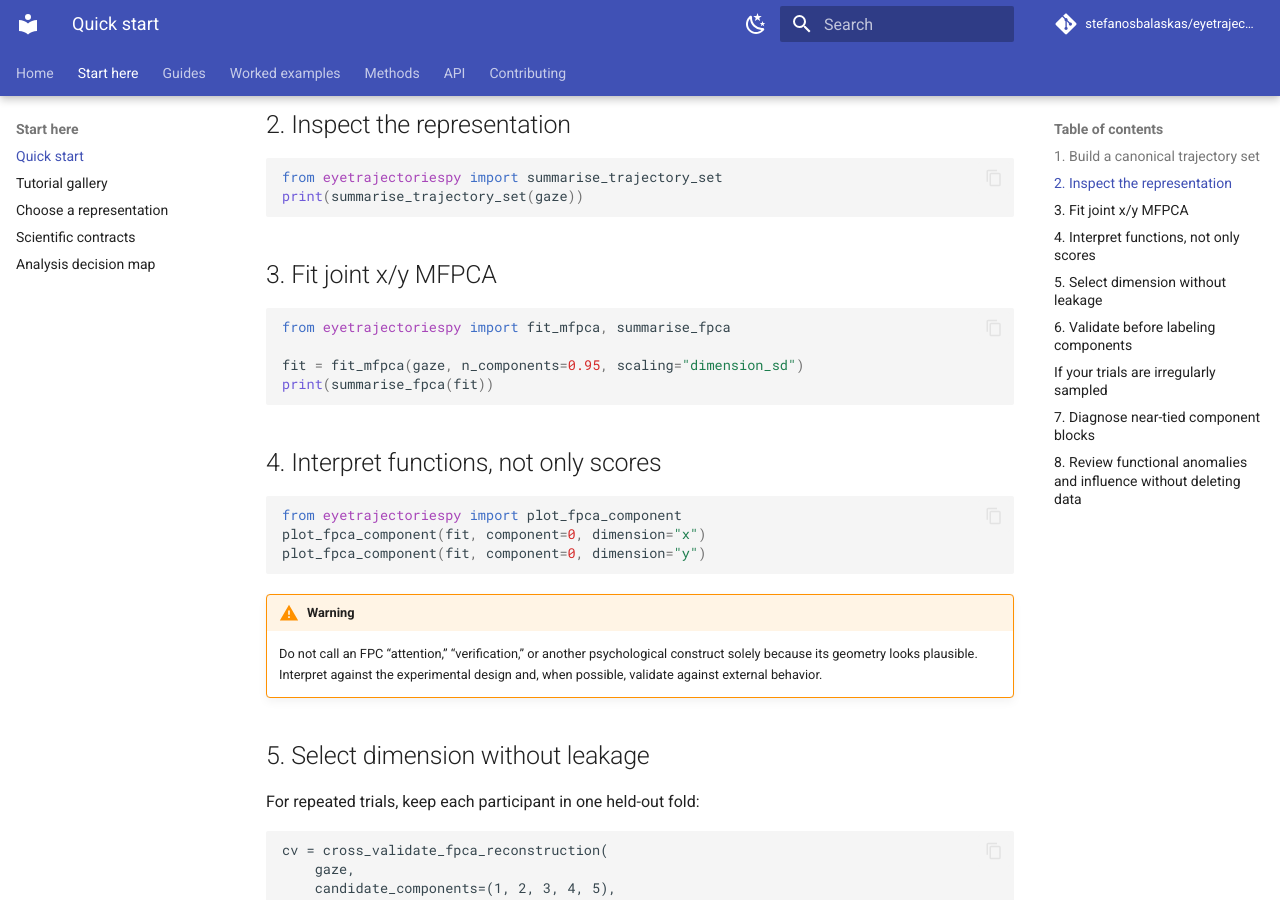
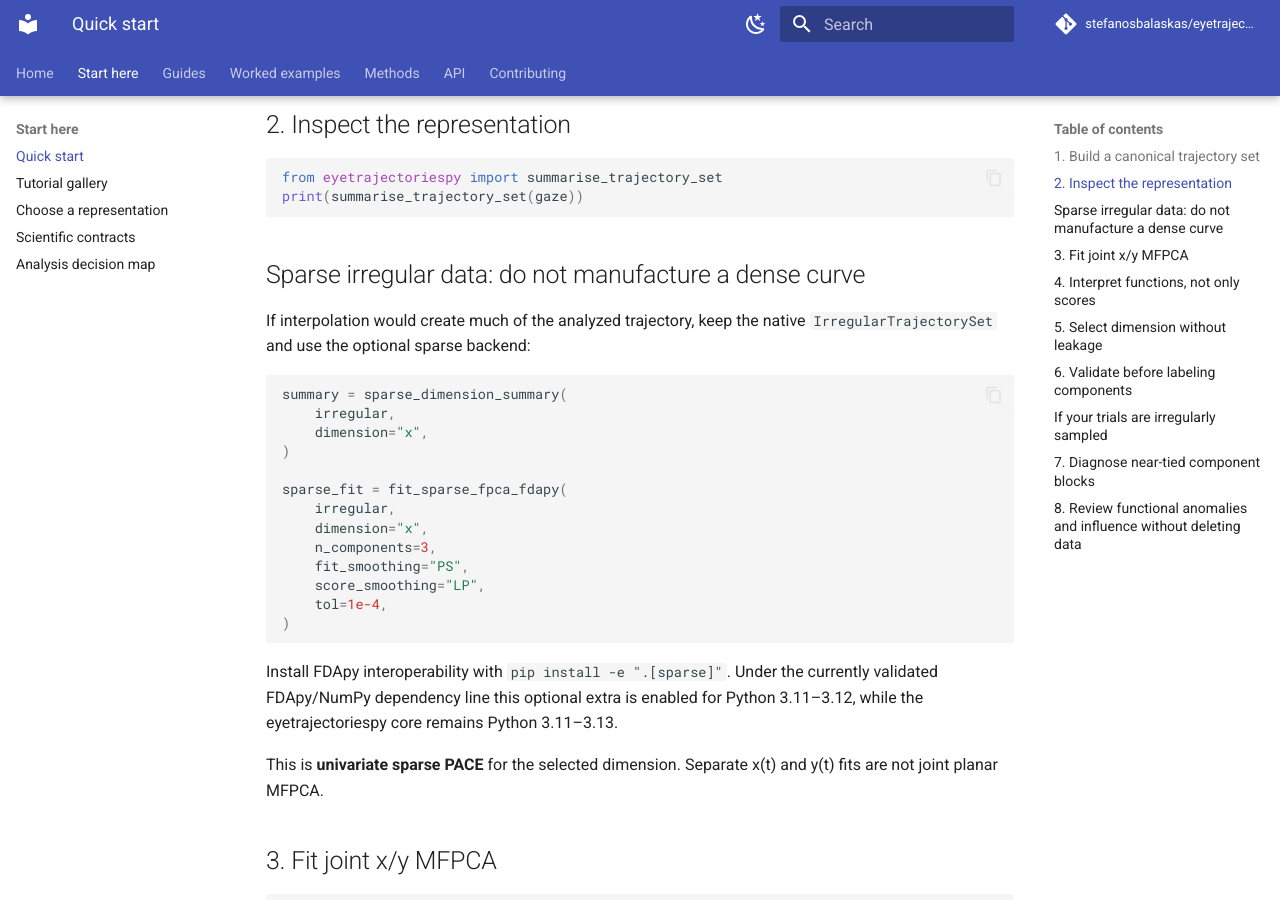
Before and after one commit to stefanosbalaskas/eyetrajectoriespy, an MkDocs documentation site: the page built from docs/quickstart.md, in a window 1280 px wide and 900 px high, scrolled down 524 px. Built offline with MkDocs 1.6.1 and Material for MkDocs 9.7.7, drawn with Linux system fonts in a browser that asks for light colours; comment, search, counter and statistics services are not loaded.

Commit message:
Add sparse PACE route to quick start

````diff
--- a/docs/quickstart.md
+++ b/docs/quickstart.md
@@ -24,6 +24,34 @@ The constructor does **not** smooth, interpolate, normalize time, or average dup
 from eyetrajectoriespy import summarise_trajectory_set
 print(summarise_trajectory_set(gaze))
 ```
+
+## Sparse irregular data: do not manufacture a dense curve
+
+If interpolation would create much of the analyzed trajectory, keep the native
+`IrregularTrajectorySet` and use the optional sparse backend:
+
+```python
+summary = sparse_dimension_summary(
+    irregular,
+    dimension="x",
+)
+
+sparse_fit = fit_sparse_fpca_fdapy(
+    irregular,
+    dimension="x",
+    n_components=3,
+    fit_smoothing="PS",
+    score_smoothing="LP",
+    tol=1e-4,
+)
+```
+
+Install FDApy interoperability with `pip install -e ".[sparse]"`. Under the
+currently validated FDApy/NumPy dependency line this optional extra is enabled
+for Python 3.11–3.12, while the eyetrajectoriespy core remains Python 3.11–3.13.
+
+This is **univariate sparse PACE** for the selected dimension. Separate x(t)
+and y(t) fits are not joint planar MFPCA.
 
 ## 3. Fit joint x/y MFPCA
 
````
